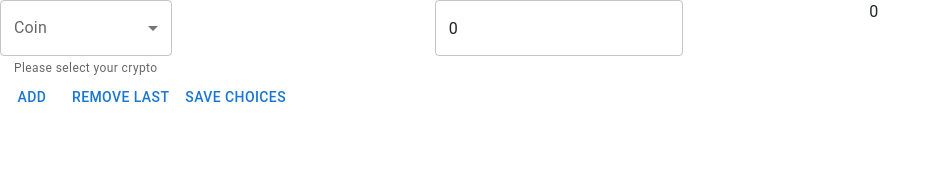
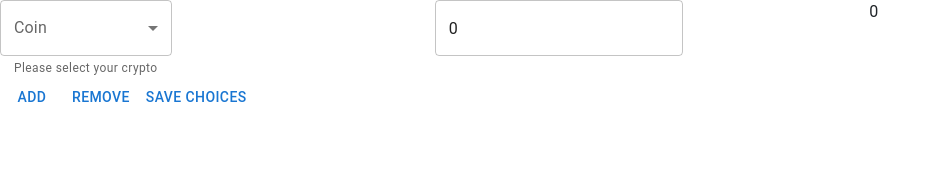
Before and after one commit to charalamposkokkalis/OxfordHack2022, a React (Create React App) app in the folder frontend/: page / in a window 1280 px wide. Shown: the top 169 px of the page, without its empty margins (0-941 px from the left). Built offline with nearby package versions, Linux system fonts and the light colour scheme.

Commit message:
Fix bug in removing

```diff
--- a/frontend/src/Components/Home.js
+++ b/frontend/src/Components/Home.js
@@ -63,7 +63,10 @@ const Home = (props) => {
       <form>
         {coins}
         <Button onClick={addButton}> Add </Button>
-        <Button onClick={removeButton}> Remove Last </Button>
+        <Button onClick={coins.length > 1 ? removeButton : null}>
+          {" "}
+          Remove{" "}
+        </Button>
         <Button onClick={handleSubmit}>Save Choices </Button>
       </form>
     </div>
```
